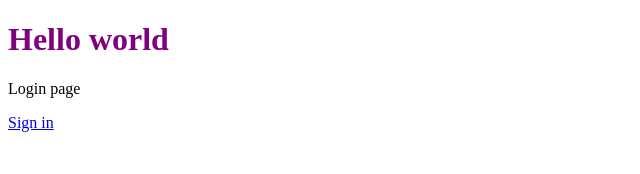
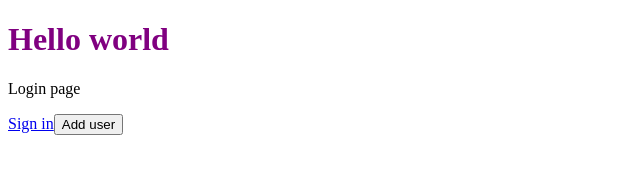
Before and after one commit to ArthurBarre/event-go, a Gatsby site: page /Login/Login in a window 1280 px wide. Shown: the whole page, without its empty margins (0-640 px from the left). Built offline with nearby package versions, Linux system fonts and the light colour scheme; Gatsby itself is replaced by a stand-in of ours.

Commit message:
Add store to save new users

```diff
--- a/src/layouts/index.js
+++ b/src/layouts/index.js
@@ -1,17 +1,23 @@
-import classNames from 'classnames/bind';
-import React from 'react';
-import * as styles from './index.module.scss';
+import classNames from "classnames/bind";
+import React, { useState } from "react";
+import * as styles from "./index.module.scss";
+import UsersContext from "../store/users-context";
 
 const c = classNames.bind(styles);
 
 // markup
-const IndexPage = ({children}) => {
-	return (
-		<main className={c('wrapper')}>
-			<h1>Hello world</h1>
-			{children}
-		</main>
-	)
-}
+const IndexPage = ({ children }) => {
+  const [users, setUsers] = useState([
+    { username: "test", password: "password" },
+  ]);
+  return (
+    <UsersContext.Provider value={{ users, setUsers }}>
+      <main className={c("wrapper")}>
+        <h1>Hello world</h1>
+        {children}
+      </main>
+    </UsersContext.Provider>
+  );
+};
 
 export default IndexPage;
--- a/src/pages/Login/Login.jsx
+++ b/src/pages/Login/Login.jsx
@@ -1,18 +1,29 @@
-import classNames from 'classnames/bind';
-import { Link } from 'gatsby';
-import React from 'react';
-import * as styles from './Login.module.scss';
+// import classNames from "classnames/bind";
+import { Link } from "gatsby";
+import React, { useContext } from "react";
+// import * as styles from "./Login.module.scss";
+import UsersContext from "../../store/users-context";
 
-const c = classNames.bind(styles);
+// const c = classNames.bind(styles);
 
 // markup
 const Login = () => {
-	return (
-		<>
-			<p>Login page</p>
-			<Link to="/">Sign in</Link>
-		</>
-	)
-}
+  const { users, setUsers } = useContext(UsersContext);
+  const addUser = () => {
+    const user = {
+      username: "test",
+      password: "password",
+    };
+    setUsers([...users, user]);
+  };
+  console.log(users);
+  return (
+    <>
+      <p>Login page</p>
+      <Link to="/">Sign in</Link>
+      <button onClick={addUser}>Add user</button>
+    </>
+  );
+};
 
 export default Login;
--- /dev/null
+++ b/src/store/users-context.js
@@ -0,0 +1,6 @@
+import { createContext, useContext } from "react";
+
+const UsersContext = createContext(null);
+export const useUsersContext = () => useContext(UsersContext);
+
+export default UsersContext;
```
Also changed, not shown: src/pages/SignIn/SignIn.jsx (+12 -12 lines).
